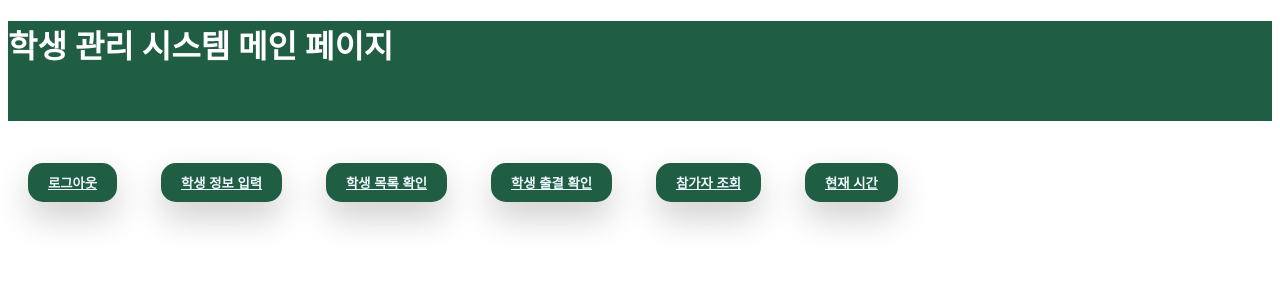
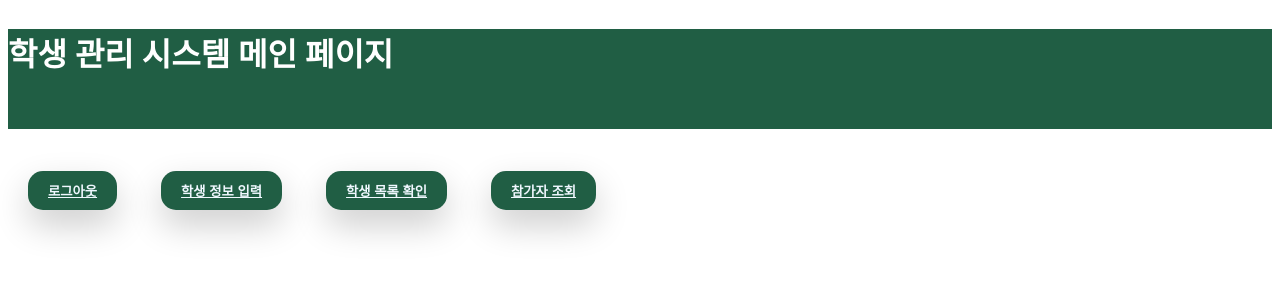
Before and after one commit to nAhYUN22/GRT_attendance, a Django app: page / in a window 1280 px wide. Shown: the top 300 px of the page. Run offline with Django 4.2, Linux system fonts and the light colour scheme; the visitor is signed in with stand-in values (Sample User, id 1); parts of the project's set-up code (start-up, migrations or seed data) failed here and were passed over.

Commit message:
delete and pull

```diff
--- a/grt_webserver/static/css/index.css
+++ b/grt_webserver/static/css/index.css
@@ -3,6 +3,7 @@ h1 {
   height: 100px;
   background: #205e44;
   color: white;
+  display: inline-block;
 }
 
 button {
@@ -91,7 +92,7 @@ a {
   background-color: #205e44;
   color: #1e6b7b;
 }
-
+/*
 .now_time {
   position: relative;
   border: none;
@@ -105,7 +106,7 @@ a {
   transition: 0.25s;
   background-color: #205e44;
   color: #1e6b7b;
-}
+} */
 
 .login {
   position: relative;
--- a/grt_webserver/templates/index.html
+++ b/grt_webserver/templates/index.html
@@ -63,9 +63,11 @@
     <button class="student_list" type="button">
       <a href="#" onclick="sendRequest('grt/students');">학생 목록 확인</a>
     </button>
-    <button class="student_attend" type="button">
-      <a href="#" onclick="sendRequest('grt/attendance');">학생 출결 확인</a>
-    </button>
+    <!-- <button class="student_attend" type="button">
+      <a href="#" onclick="sendRequest('grt/checkattendance');"
+        >학생 출결 확인</a
+      >
+    </button> -->
     {% comment %}
     <li>
       <a href="#" onclick="sendRequest('grt/createmeeting');">미팅룸 생성</a>
@@ -74,9 +76,9 @@
     <button class="student_check" type="button">
       <a href="#" onclick="sendRequest('grt/checkattendance');">참가자 조회</a>
     </button>
-    <button class="now_time" type="button">
+    <!-- <button class="now_time" type="button">
       <a href="#" onclick="sendRequest('grt/gettest');">현재 시간</a>
-    </button>
+    </button> -->
     {% else %}
     <button class="login" type="button">
       <a href="#" onclick="sendRequest('grt/login');">로그인</a>
```
Also changed, not shown: grt_webserver/static/css/checkattendance.css (+8 -1 lines), grt_webserver/templates/checkattendance.html (+12 -15 lines).
